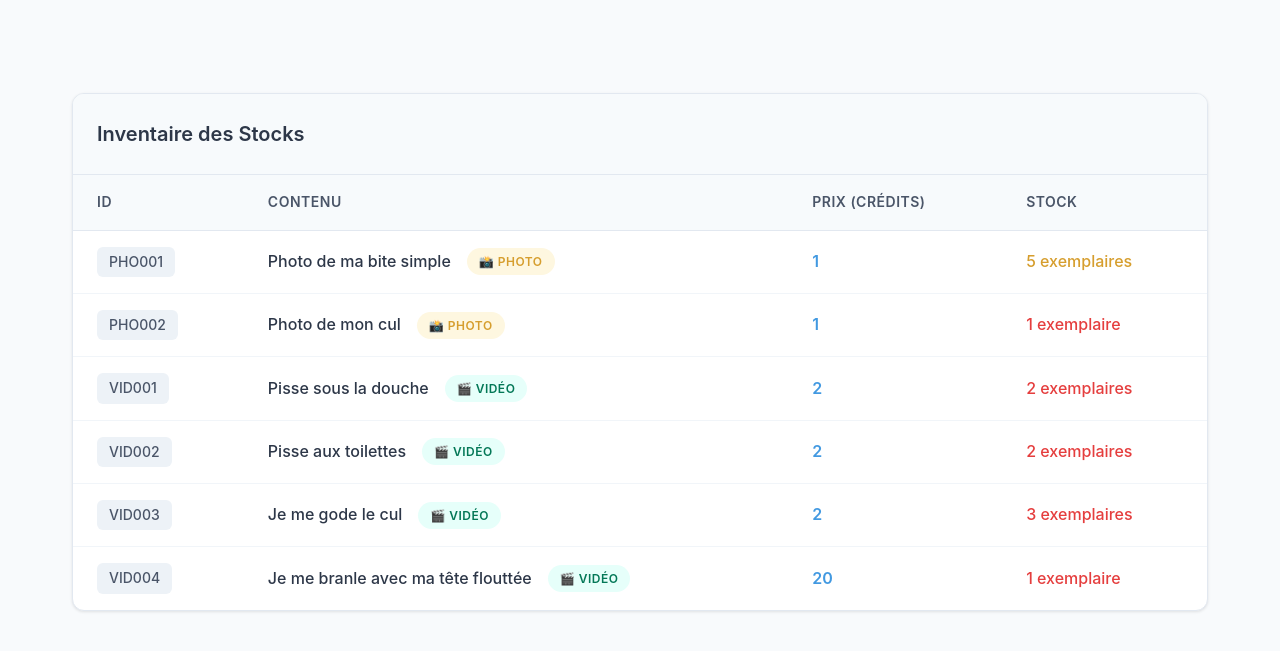
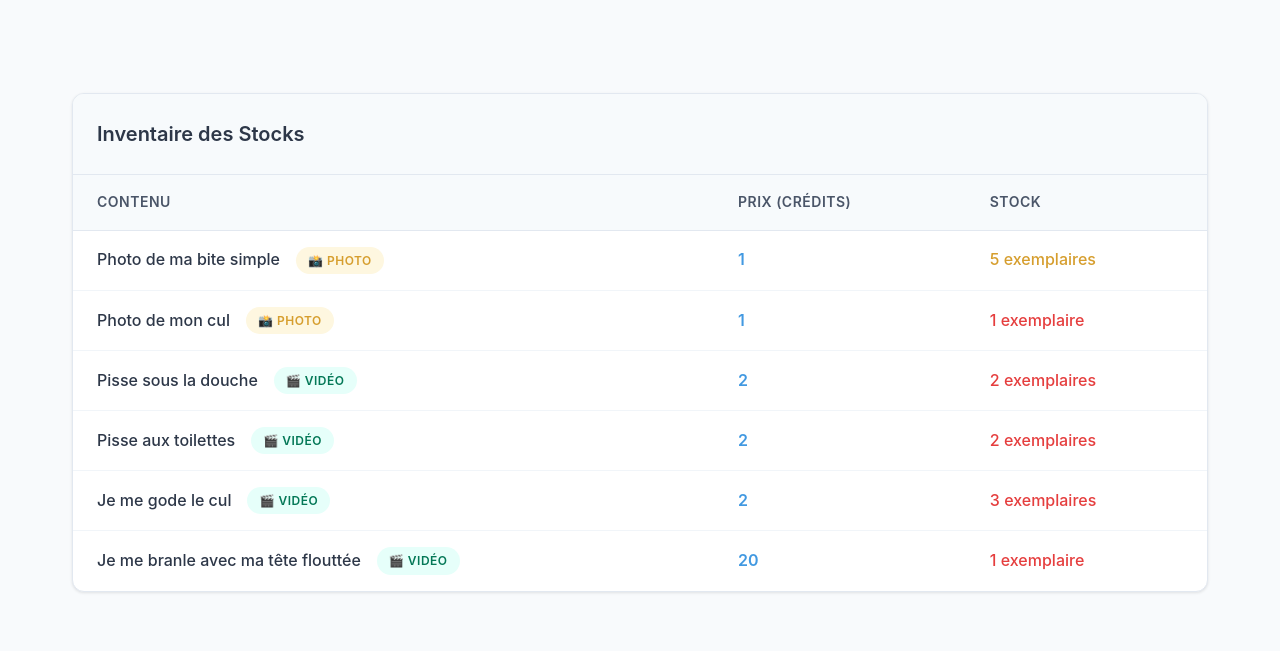
Before and after one commit to mayeNeymeYse/shop, a plain HTML site: page index.html in a window 1280 px wide. Shown: the part 135-786 px from the top of the page. Drawn offline with Linux system fonts and the light colour scheme.

Commit message:
remove id from home

```diff
--- a/index.html
+++ b/index.html
@@ -37,7 +37,6 @@
             <table class="table">
                 <thead>
                 <tr>
-                    <th>ID</th>
                     <th>Contenu</th>
                     <th>Prix (Crédits)</th>
                     <th>Stock</th>
--- a/js/main.js
+++ b/js/main.js
@@ -37,9 +37,6 @@ function renderTable() {
 
     tableBody.innerHTML = currentData.map(item => `
         <tr>
-            <td>
-                <span class="id-badge">${item.id}</span>
-            </td>
             <td>
                 <div class="title-type">
                     <span class="title-cell">${item.title}</span>
```
